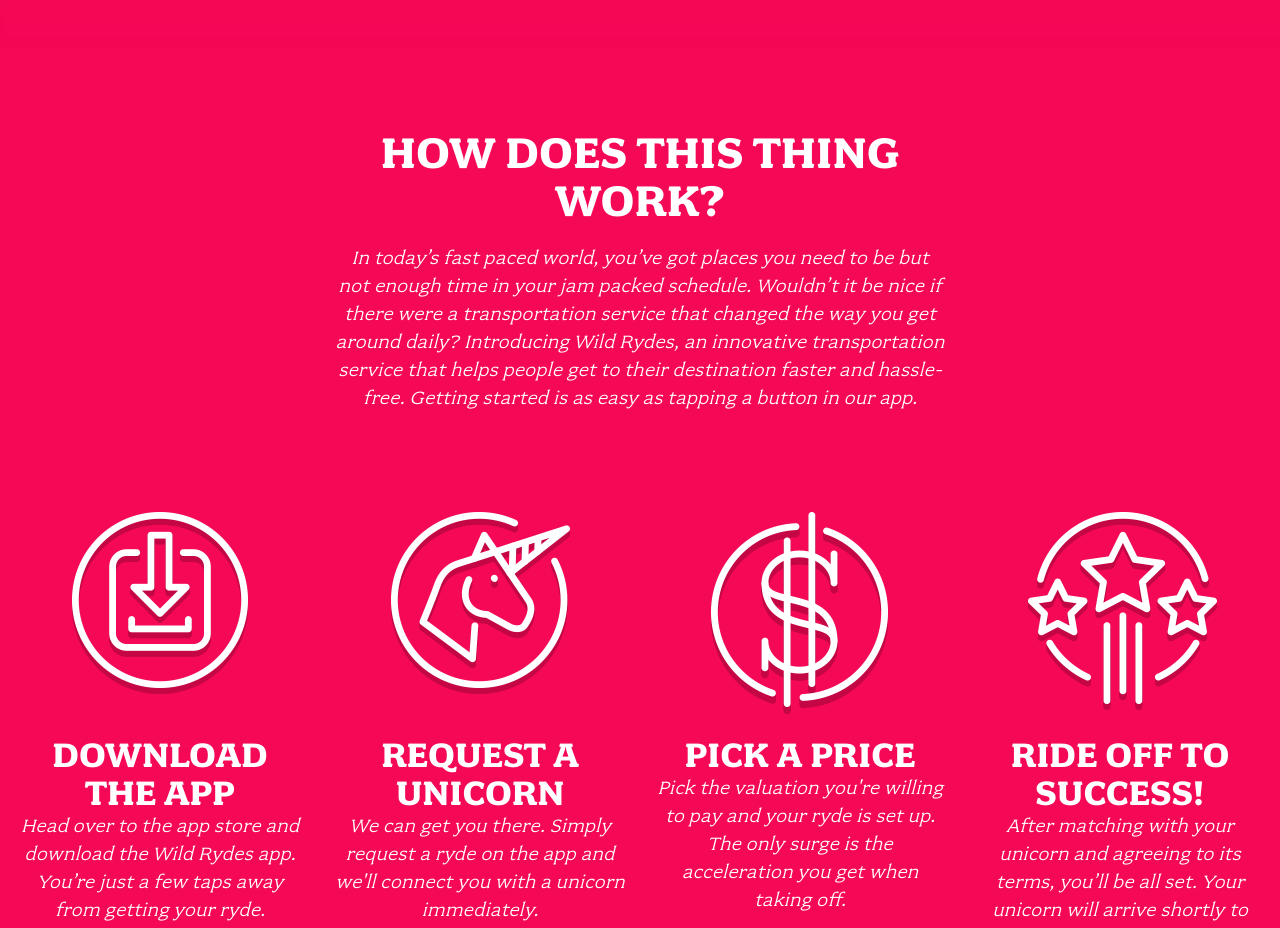
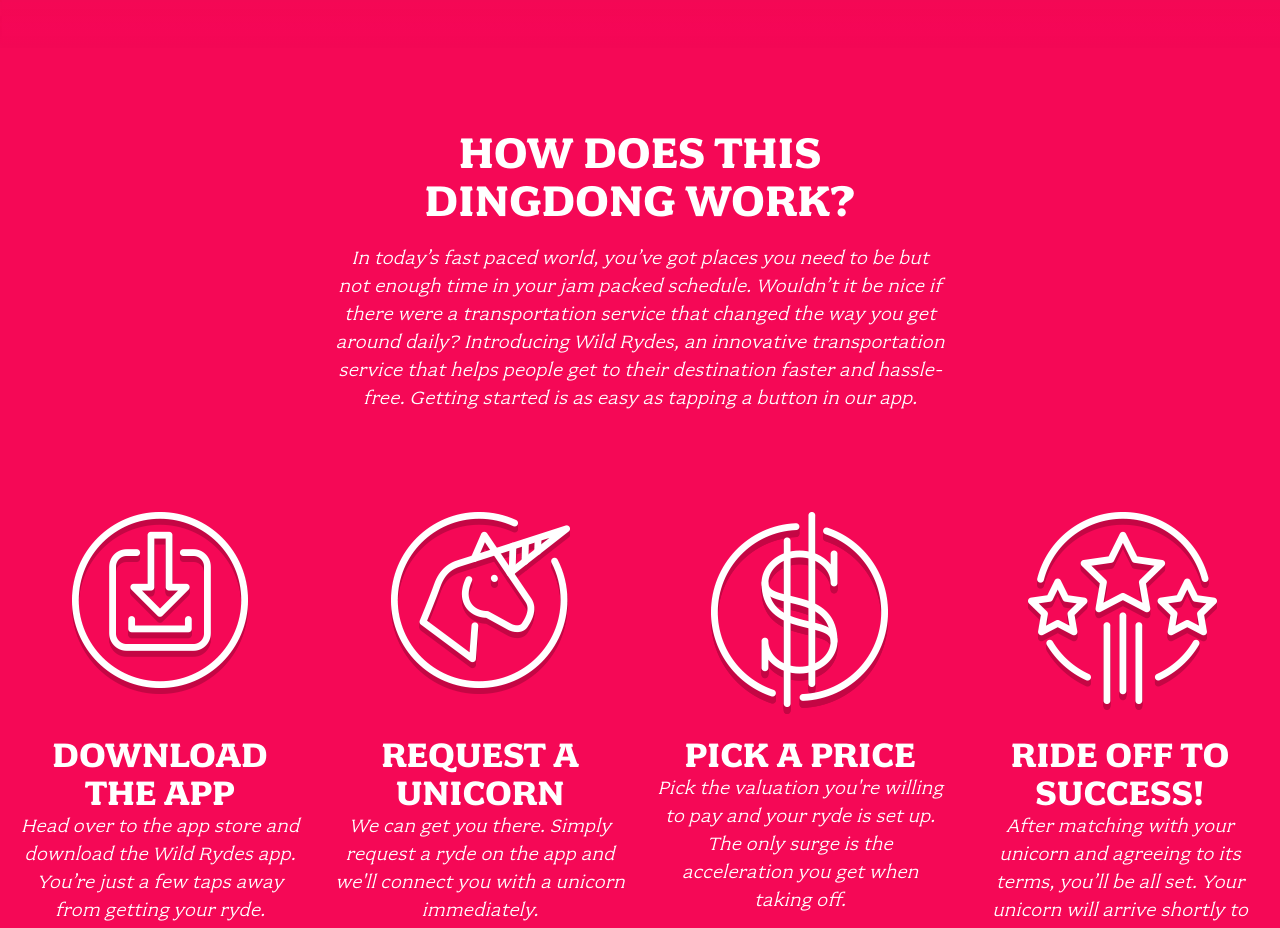
Before and after one commit to SirgheVlad/wildrydes-site, a plain HTML site: page index.html in a window 1280 px wide. Shown: the part 900-1828 px from the top of the page. Drawn offline with Linux system fonts and the light colour scheme.

Commit message:
Update index.html

```diff
--- a/index.html
+++ b/index.html
@@ -30,7 +30,7 @@
 
   <section class="home-about">
     <div class="row column large-9 xlarge-6 xxlarge-4">
-      <h2 class="section-title">How Does This Thing Work?</h2>
+      <h2 class="section-title">How Does This DingDong Work?</h2>
       <p class="content">
         In today’s fast paced world, you’ve got places you need to be but not enough time in your jam packed schedule. Wouldn’t it be nice if there were a transportation service that changed the way you get around daily? Introducing Wild Rydes, an innovative transportation service that helps people get to their destination faster and hassle-free. Getting started is as easy as tapping a button in our app.
       </p>
```
